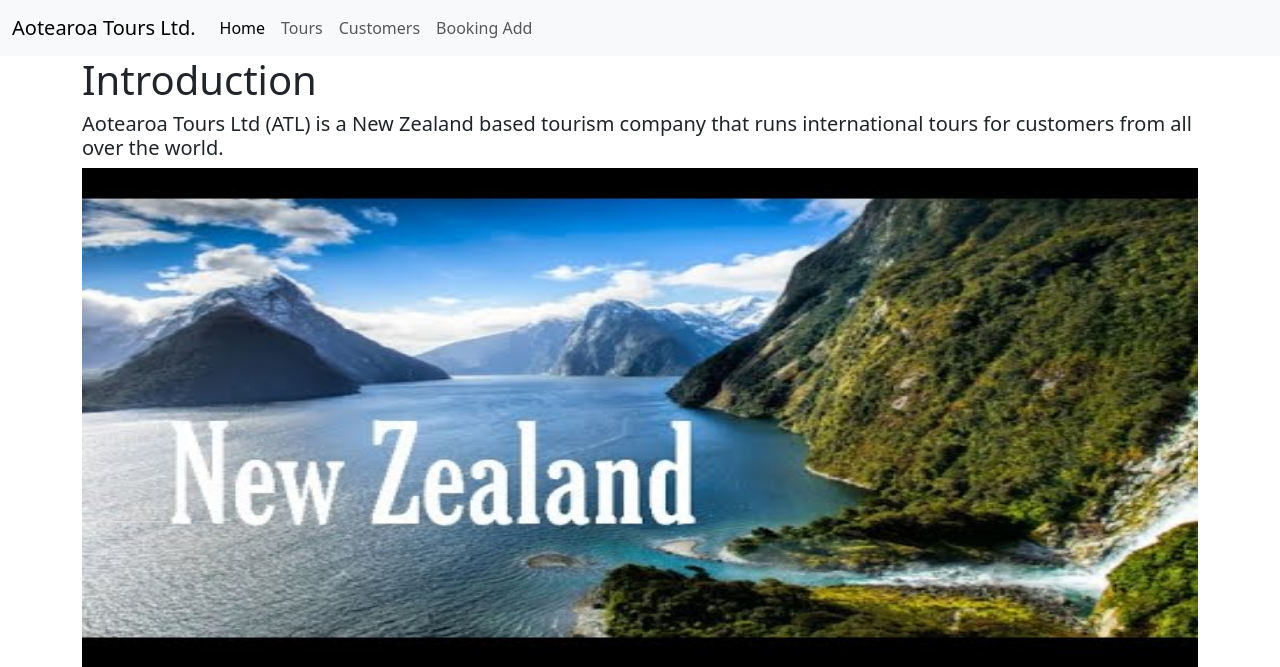
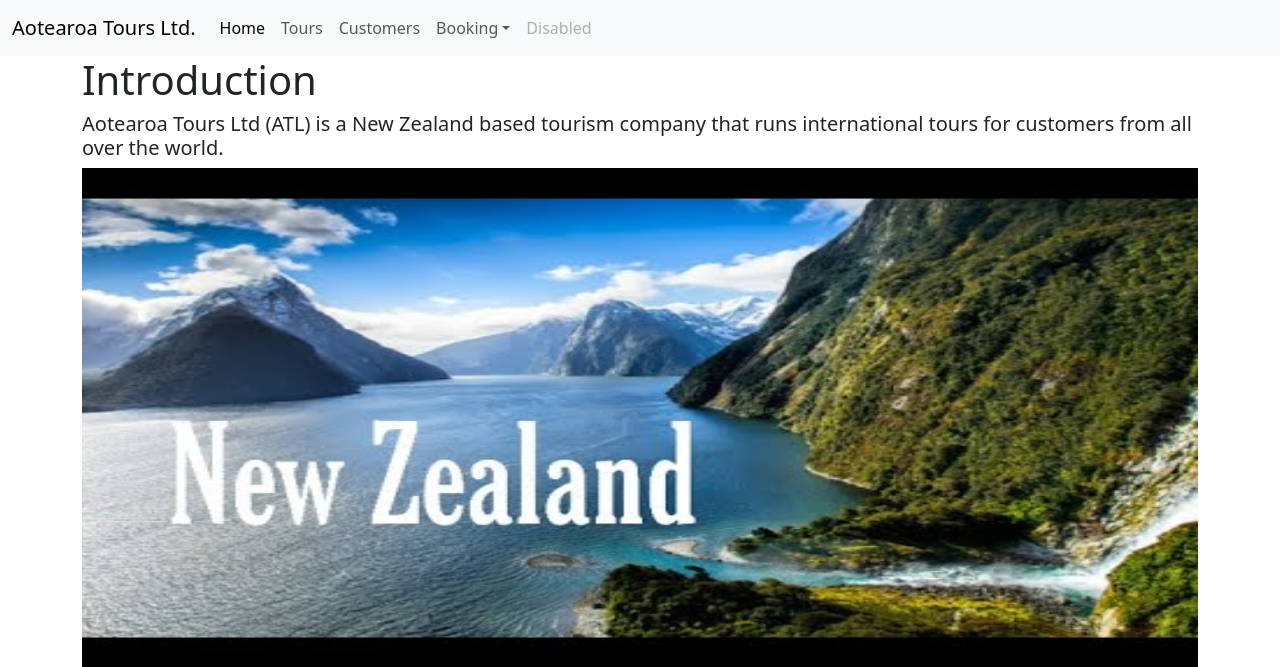
Before and after one commit to AllanVenje/LincolnUNZ, a Flask app: page / in a window 1280 px wide. Shown: the top 667 px of the page. Run offline with Flask 3, Linux system fonts and the light colour scheme.

Commit message:
Update new files

```diff
--- a/app.py
+++ b/app.py
@@ -78,10 +78,14 @@ def customers():
     return render_template("customers.html", customers=customers)
 
 
-@app.route("/booking/add")
-def makebooking():
+@app.route("/booking")
+def booking():
     # Make a booking
-    return render_template()
+    cursor = getCursor()
+    qstr = "SELECT * FROM destinations;"
+    cursor.execute(qstr)
+    dest = cursor.fetchall()
+    return render_template("booking.html", destinations=dest)
 
 
 @app.errorhandler(404)
--- a/templates/base.html
+++ b/templates/base.html
@@ -8,19 +8,37 @@
   </head>
 
   <body>
-    <nav class="navbar navbar-expand-lg navbar-blue bg-light">
+    <nav class="navbar navbar-expand-lg bg-body-tertiary">
       <div class="container-fluid">
         <a class="navbar-brand" href="#">Aotearoa Tours Ltd.</a>
-        <button class="navbar-toggler" type="button" data-bs-toggle="collapse" data-bs-target="#navbarNavAltMarkup" aria-controls="navbarNavAltMarkup" aria-expanded="false" aria-label="Toggle navigation">
+        <button class="navbar-toggler" type="button" data-bs-toggle="collapse" data-bs-target="#navbarSupportedContent"
+                aria-controls="navbarSupportedContent" aria-expanded="false" aria-label="Toggle navigation">
           <span class="navbar-toggler-icon"></span>
         </button>
-        <div class="collapse navbar-collapse" id="navbarNavAltMarkup">
-          <div class="navbar-nav">
-            <a class="nav-link active" aria-current="page" href="{{url_for('home')}}">Home</a>
-            <a class="nav-link" href="{{url_for('tours')}}">Tours</a>
-            <a class="nav-link" href="{{url_for('customers')}}">Customers</a>
-            <a class="nav-link" href="#" tabindex="-1" aria-disabled="true">Booking Add</a>
-          </div>
+        <div class="collapse navbar-collapse" id="navbarSupportedContent">
+          <ul class="navbar-nav me-auto mb-2 mb-lg-0">
+            <li class="nav-item">
+              <a class="nav-link active" aria-current="page" href="{{url_for('home')}}">Home</a>
+            </li>
+            <li class="nav-item">
+              <a class="nav-link" href="{{url_for('tours')}}">Tours</a>
+            </li>
+            <li class="nav-item">
+              <a class="nav-link" href="{{url_for('customers')}}">Customers</a>
+            </li>
+            <li class="nav-item dropdown">
+              <a class="nav-link dropdown-toggle" href="#" role="button" data-bs-toggle="dropdown" aria-expanded="false">Booking</a>
+              <ul class="dropdown-menu">
+                <li><a class="dropdown-item" href="{{url_for('booking')}}">Query</a></li>
+                <li><a class="dropdown-item" href="#">Add</a></li>
+                <li><hr class="dropdown-divider"></li>
+                <li><a class="dropdown-item" href="#">Edit</a></li>
+              </ul>
+            </li>
+            <li class="nav-item">
+              <a class="nav-link disabled" aria-disabled="true">Disabled</a>
+            </li>
+          </ul>
         </div>
       </div>
     </nav>
--- a/templates/tourlist.html
+++ b/templates/tourlist.html
@@ -5,7 +5,7 @@
 {% block content %}
 
 <!-- Display a list of the customers on the tour -->
-<h1>{{ tourname }} - {{ startdate }}</h1>
+<span class="badge text-bg-warning" style="font-size: 16px;">{{ tourname }} - {{ startdate }}</span>
 <table class="table table-hover">
     <thead class="table-dark">
       <tr>
```
Also changed, not shown: 1 other file.
